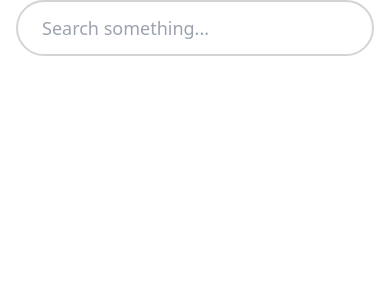
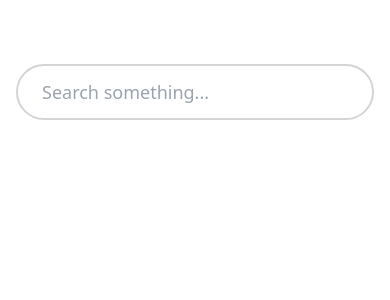
Before and after one commit to RokuFSD/gugul-searchv2, a React (Vite) app: page / in a window 390 px wide. Shown: the top 300 px of the page. Built offline with nearby package versions, Linux system fonts and the light colour scheme.

Commit message:
Fixed user card css

```diff
--- a/src/App.tsx
+++ b/src/App.tsx
@@ -2,6 +2,7 @@ import React from "react";
 import { Outlet } from "react-router-dom";
 import Modal from "react-modal";
 import { SearchContextProvider } from "./context/SearchContext";
+import AuthContextProvider from "./context/AuthContext";
 
 Modal.setAppElement("#modal-root");
 
@@ -9,7 +10,9 @@ function App() {
   return (
     <main className="w-full dark:bg-gray-700 text-white">
       <SearchContextProvider>
-        <Outlet />
+        <AuthContextProvider>
+          <Outlet />
+        </AuthContextProvider>
       </SearchContextProvider>
     </main>
   );
--- /dev/null
+++ b/src/components/cards/UserCard.tsx
@@ -0,0 +1,45 @@
+import React from "react";
+import { Link } from "react-router-dom";
+import { useAuth } from "../../context/AuthContext";
+
+function UserCard() {
+  const { isLoggedIn } = useAuth();
+  if (!isLoggedIn) {
+    return (
+      <div className="flex block order-1 md:absolute right-8 lg:right-32 items-center md:h-14">
+        <Link to="/auth" className="">
+          {/* Person SVG  */}
+          <svg
+            xmlns="http://www.w3.org/2000/svg"
+            className="h-6 w-6"
+            fill="none"
+            viewBox="0 0 24 24"
+            stroke="currentColor"
+          >
+            <path
+              strokeLinecap="round"
+              strokeLinejoin="round"
+              strokeWidth={2}
+              d="M15 12a3 3 0 11-6 0 3 3 0 016 0z"
+            />
+            <path
+              strokeLinecap="round"
+              strokeLinejoin="round"
+              strokeWidth={2}
+              d="M15 12a3 3 0 11-6 0 3 3 0 016 0z"
+            />
+            <path
+              strokeLinecap="round"
+              strokeLinejoin="round"
+              strokeWidth={2}
+              d="M9 10h.01M15 10h.01M21 12a9 9 0 11-18 0 9 9 0 0118 0z"
+            />
+          </svg>
+        </Link>
+      </div>
+    );
+  }
+  return <div className="flex flex-col items-center">Go to favorites</div>;
+}
+
+export default UserCard;
--- a/src/components/header/Header.tsx
+++ b/src/components/header/Header.tsx
@@ -1,4 +1,5 @@
 import React, { ReactNode } from "react";
+import UserCard from "../cards/UserCard";
 
 type HeaderProps = {
   children: ReactNode;
@@ -8,13 +9,14 @@ type HeaderProps = {
 function Header({ children, triggeredSearch }: HeaderProps) {
   return (
     <div
-      className={`w-full flex flex-col gap-8 px-4 h-40 overflow-hidden xl:px-52 ${
+      className={`w-full flex flex-wrap px-4 h-40 overflow-hidden md:gap-4 xl:px-52 relative ${
         triggeredSearch
-          ? "mx-auto pt-10 lg:m-0 lg:pl-10 border-b border-b-blue-300 shadow-md"
+          ? "mx-auto lg:m-0 lg:pl-10 border-b border-b-blue-300 shadow-md justify-end md:justify-start pt-2 md:pt-10"
           : "place-self-center row-span-full"
       }`}
     >
       {children}
+      <UserCard />
     </div>
   );
 }
--- a/src/components/navbar/Navbar.tsx
+++ b/src/components/navbar/Navbar.tsx
@@ -10,7 +10,7 @@ const links = [
 
 function Navbar() {
   return (
-    <nav className="w-full max-w-xl">
+    <nav className="w-full max-w-xl basis-full order-2">
       <ul className="flex w-full justify-between">
         {links.map((link) => (
           <NavbarItem key={link.name} name={link.name} path={link.path} />
--- a/src/components/results/ResultsContainer.tsx
+++ b/src/components/results/ResultsContainer.tsx
@@ -31,7 +31,7 @@ function ResultsContainer() {
   return (
     <section className="h-full flex flex-col gap-8 px-2 py-4 col-span-full w-full mx-auto lg:px-12 xl:px-52">
       {data?.data?.local_map && <LocalMap data={data.data.local_map} />}
-      <div className="flex flex-col w-full gap-10 lg:flex-row ">
+      <div className="flex flex-col w-full gap-10 lg:flex-row xl:gap-52">
         <MainSection data={results || []} element={element} />
         {data?.data?.knowledge_graph && (
           <AsideSection data={data?.data?.knowledge_graph} />
--- a/src/components/search/SearchContainer.tsx
+++ b/src/components/search/SearchContainer.tsx
@@ -28,7 +28,7 @@ function SearchContainer() {
   }
 
   return (
-    <form onSubmit={handleSubmit} name="search">
+    <form onSubmit={handleSubmit} name="search" className="basis-full order-2">
       <SearchBar />
     </form>
   );
--- /dev/null
+++ b/src/context/AuthContext.tsx
@@ -0,0 +1,50 @@
+import React, {
+  createContext,
+  ReactNode,
+  useCallback,
+  useContext,
+  useMemo,
+  useState,
+} from "react";
+
+type AuthContext = {
+  isLoggedIn: boolean;
+};
+
+type AuthContextAction = {
+  setIsLoggedIn: (newLoggedValue: boolean) => void;
+};
+
+const authContext = createContext<AuthContext>({ isLoggedIn: false });
+
+const authContextAction = createContext<AuthContextAction>(
+  {} as AuthContextAction
+);
+
+export default function AuthContextProvider({
+  children,
+}: {
+  children: ReactNode;
+}) {
+  const [isLogged, setIsLogged] = useState(false);
+
+  const loggedValue = useMemo(() => ({ isLoggedIn: isLogged }), [isLogged]);
+  const setLogged = useCallback(
+    (newLoggedValue: boolean) => setIsLogged(newLoggedValue),
+    []
+  );
+
+  // eslint-disable-next-line react-hooks/exhaustive-deps
+  const action = useMemo(() => ({ setIsLoggedIn: setLogged }), []);
+
+  return (
+    <authContext.Provider value={loggedValue}>
+      <authContextAction.Provider value={action}>
+        {children}
+      </authContextAction.Provider>
+    </authContext.Provider>
+  );
+}
+
+export const useAuth = () => useContext(authContext);
+export const useSetAuth = () => useContext(authContextAction);
--- /dev/null
+++ b/src/router/pages/AuthPage.tsx
@@ -0,0 +1,11 @@
+import React from "react";
+
+function AuthPage() {
+  return (
+    <div>
+      <div>Prueba</div>
+    </div>
+  );
+}
+
+export default AuthPage;
--- a/src/router/routes.tsx
+++ b/src/router/routes.tsx
@@ -4,6 +4,7 @@ import App from "../App";
 import SearchPage from "./pages/SearchPage";
 import ResultsContainer from "../components/results/ResultsContainer";
 import GifsContainer from "../components/results/GifsContainer";
+import AuthPage from "./pages/AuthPage";
 
 const routes = [
   {
@@ -28,6 +29,10 @@ const routes = [
           },
         ],
       },
+      {
+        path: "/auth",
+        element: <AuthPage />,
+      },
     ],
   },
 ];
```
Also changed, not shown: 1 other file (tests, documents, lock files or other folders).
